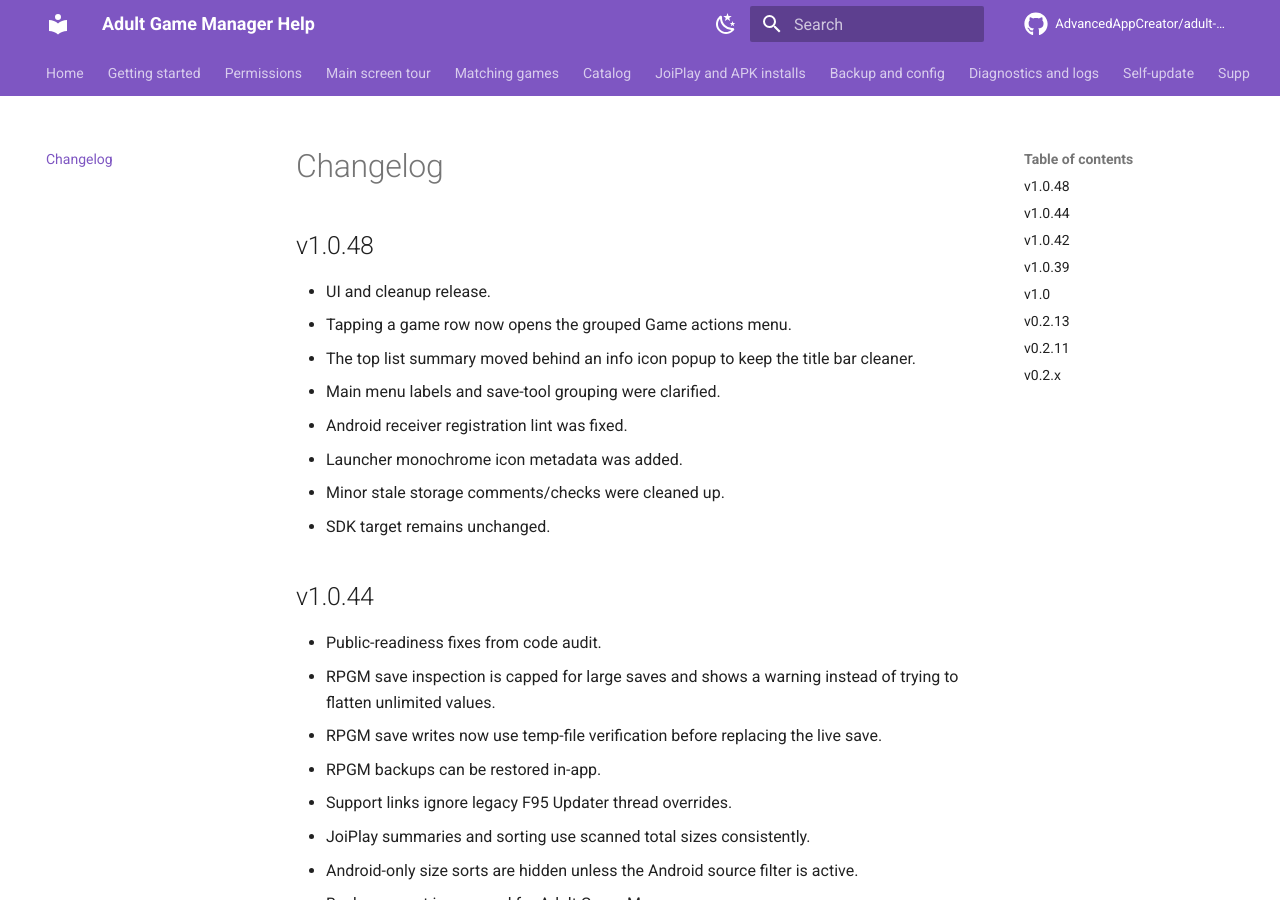
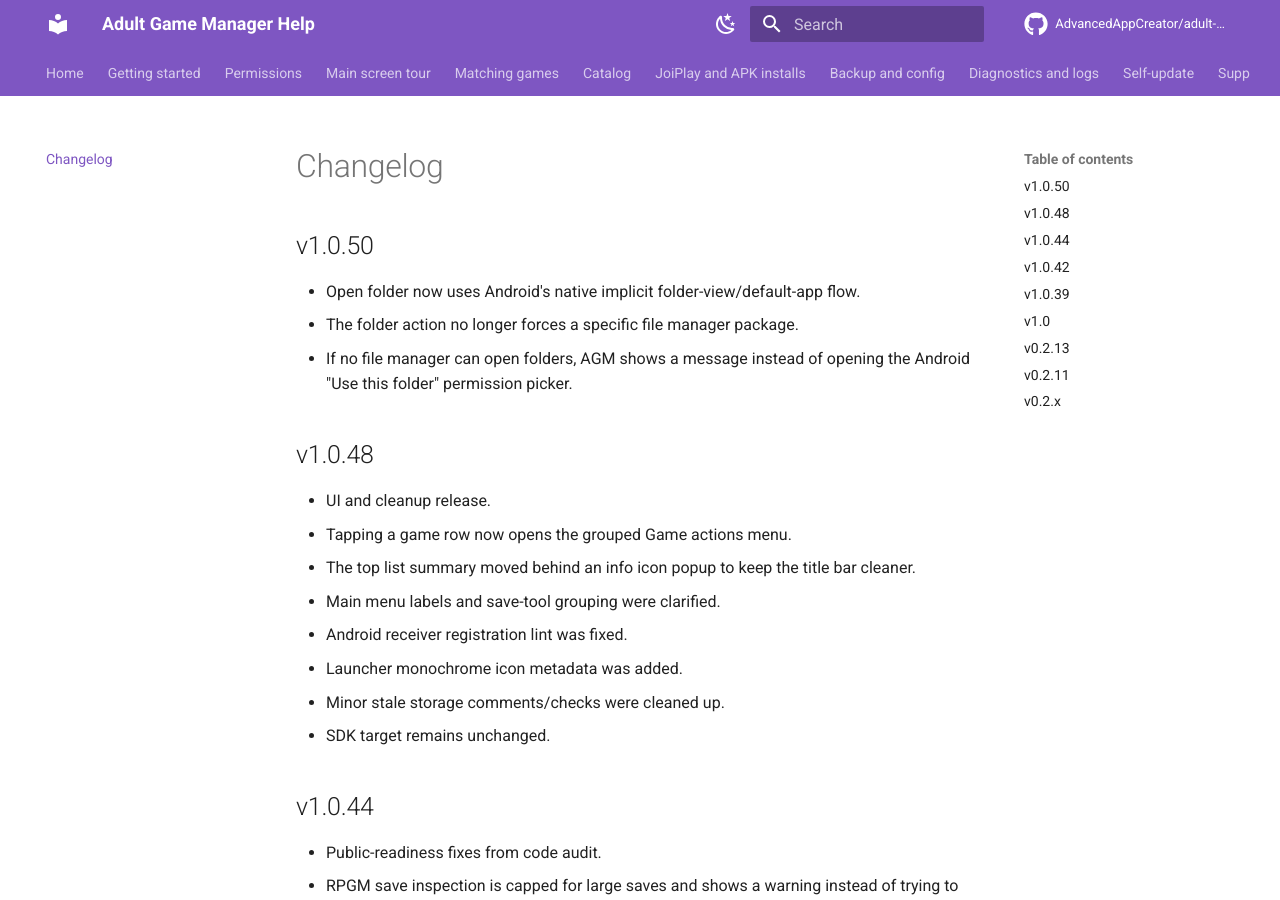
Before and after one commit to AdvancedAppCreator/adult-game-manager-releases, an MkDocs documentation site: the page built from docs/changelog.md, in a window 1280 px wide and 900 px high. Built offline with MkDocs 1.6.1 and Material for MkDocs 9.7.7, drawn with Linux system fonts in a browser that asks for light colours; comment, search, counter and statistics services are not loaded.

Commit message:
Document AGM v1.0.50
Co-authored-by: Copilot <223556219+Copilot@users.noreply.github.com>

```diff
--- a/docs/changelog.md
+++ b/docs/changelog.md
@@ -1,9 +1,15 @@
 ---
 title: Changelog
-last_updated: 2026-06-06
+last_updated: 2026-06-10
 ---
 
 # Changelog
+
+## v1.0.50
+
+- Open folder now uses Android's native implicit folder-view/default-app flow.
+- The folder action no longer forces a specific file manager package.
+- If no file manager can open folders, AGM shows a message instead of opening the Android "Use this folder" permission picker.
 
 ## v1.0.48
 
```
